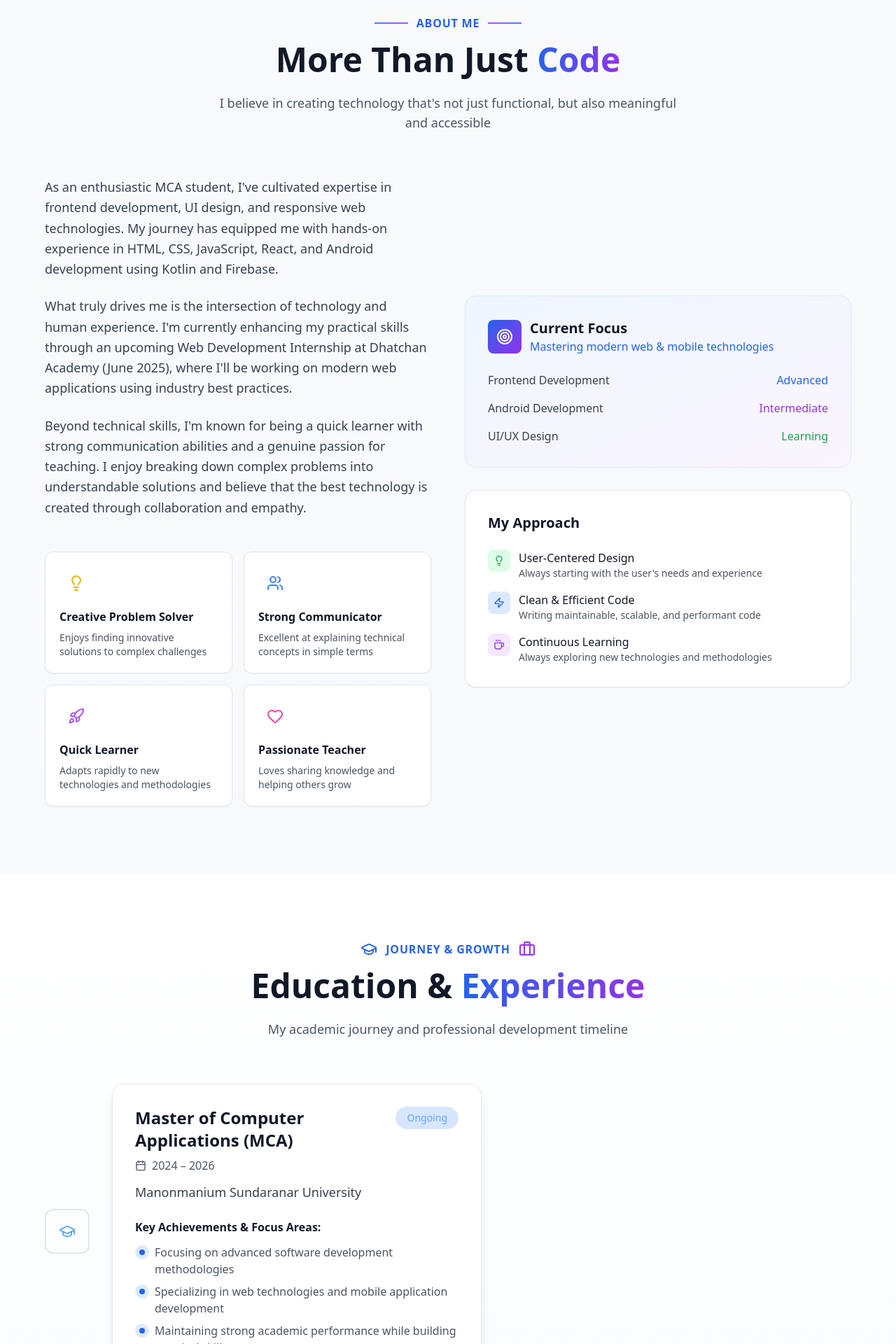
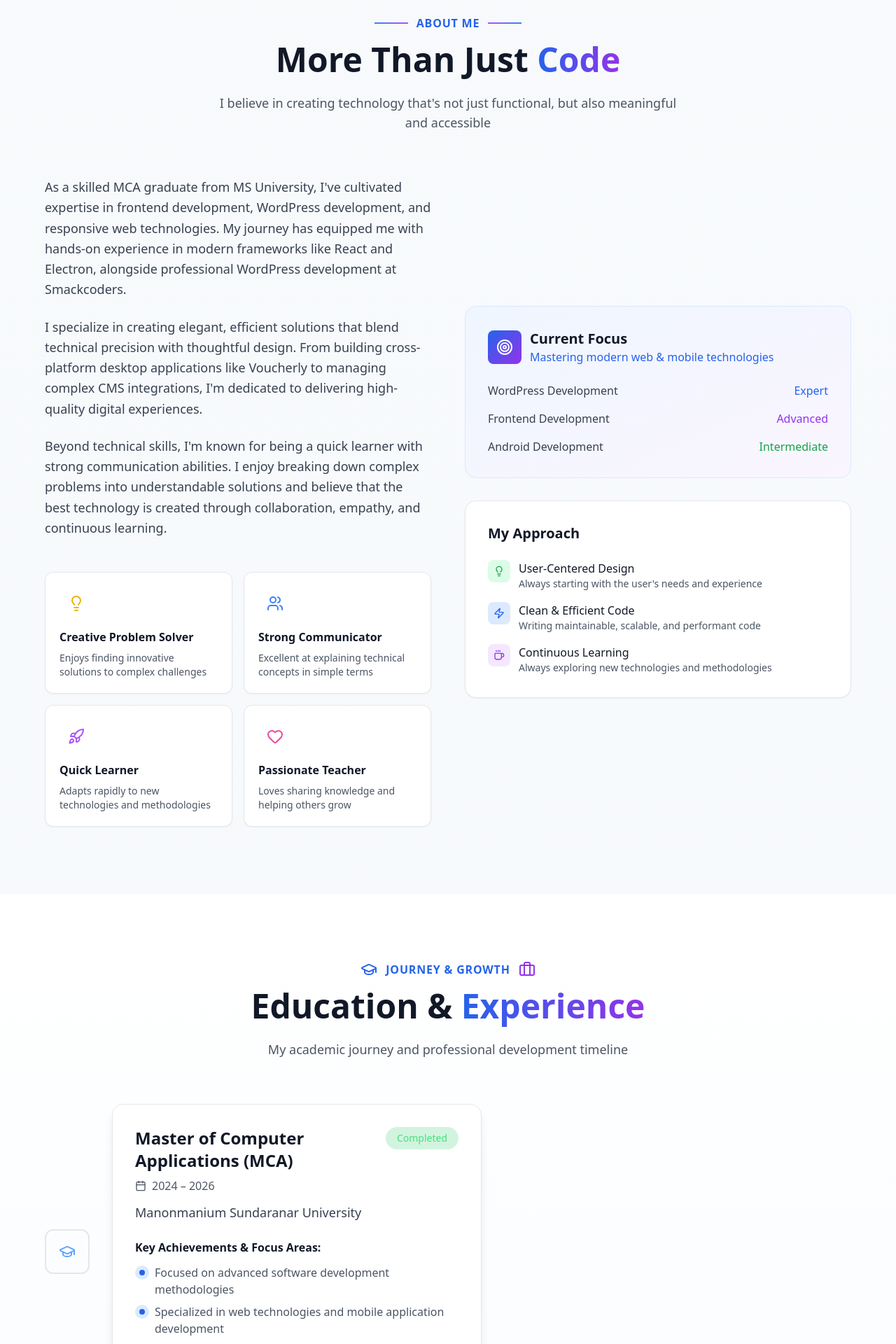
Before and after one commit to AbrahamSamuel2003/portfolio, a React (Vite) app: page / in a window 1280 px wide. Shown: the part 880-2800 px from the top of the page at 70% size. Built offline with nearby package versions, Linux system fonts and the light colour scheme.

Commit message:
Update portfolio: Replace projects with Voucherly and IMS, add Smackcoders internship, update MCA to completed, and refresh resume

```diff
--- a/src/App.jsx
+++ b/src/App.jsx
@@ -36,7 +36,8 @@ import {
   Server,
   BarChart3,
   Smartphone as PhoneIcon,
-  Coffee
+  Coffee,
+  Monitor
 } from "lucide-react";
 
 function App() {
@@ -88,21 +89,38 @@ function App() {
     "Programming Languages": ["Python", "C++", "PHP", "JavaScript", "Kotlin"],
     "Frontend Technologies": ["HTML5", "CSS3", "React", "Tailwind CSS", "FormSubmit"],
     "Mobile & Backend": ["Android", "Kotlin", "Firebase", "MongoDB"],
-    "Tools & Platforms": ["VS Code", "Android Studio", "GitHub", "Git", "Figma"]
+    "Tools & Platforms": ["VS Code", "WordPress", "GitHub", "Android Studio", "Git", "Figma"]
   };
 
   const projects = [
     {
-      title: "E-Commerce Platform",
-      description: "Developed a fully responsive e-commerce website with product listings and contact form using FormSubmit without backend.",
-      technologies: ["HTML", "CSS", "JavaScript", "FormSubmit"],
+      title: "Voucherly – Desktop Invoicing Solution ⭐",
+      description: "Voucherly is a cross-platform desktop application built using Electron and React to provide a lightweight, offline alternative to subscription-based invoicing tools. The application enables users to manage multiple businesses, generate invoices efficiently, and track financial performance through real-time analytics.",
+      technologies: ["Electron", "React", "Node.js", "Vite", "IPC", "JSON Storage"],
+      category: "Desktop",
+      gradient: "from-blue-600 to-indigo-600",
+      details: [
+        "Multi-business management with isolated data and configurations",
+        "Invoice creation with smart search and duplication for recurring billing",
+        "Real-time analytics dashboard for monthly and yearly insights",
+        "Offline-first architecture ensuring complete data privacy",
+        "Desktop-web integration using Electron (Main & Renderer processes)",
+        "Implementing IPC for secure communication between processes"
+      ]
+    },
+    {
+      title: "Intern Management System (IMS)",
+      description: "The Intern Management System (IMS) is a web-based platform designed to streamline the internship lifecycle. It enables administrators and team leads to assign tasks, monitor intern performance, and automate evaluation processes through role-based dashboards.",
+      technologies: ["PHP", "MySQL", "Bootstrap 5", "JavaScript", "AJAX"],
       category: "Web",
-      gradient: "from-blue-500 to-cyan-500",
+      gradient: "from-emerald-500 to-teal-600",
       details: [
-        "Built with vanilla JavaScript for optimal performance",
-        "Implemented responsive design that works seamlessly across all devices",
-        "Integrated FormSubmit for seamless contact form functionality without server setup",
-        "Optimized loading speed with efficient CSS and image optimization"
+        "Role-based dashboards for Admin, Team Lead, and Intern",
+        "Task assignment, submission, and feedback system",
+        "Performance tracking based on completion and deadlines",
+        "Automated evaluation and eligibility tracking",
+        "Implementing role-based authentication and authorization",
+        "Designing relational databases for real-world applications"
       ]
     },
     {
@@ -127,12 +145,12 @@ function App() {
       period: "2024 – 2026",
       icon: GraduationCap,
       color: "text-blue-400",
-      status: "Ongoing",
-      statusColor: "bg-blue-500/20 text-blue-400",
+      status: "Completed",
+      statusColor: "bg-green-500/20 text-green-400",
       achievements: [
-        "Focusing on advanced software development methodologies",
-        "Specializing in web technologies and mobile application development",
-        "Maintaining strong academic performance while building practical skills"
+        "Focused on advanced software development methodologies",
+        "Specialized in web technologies and mobile application development",
+        "Maintained high academic standards and graduated with distinction"
       ]
     },
     {
@@ -150,6 +168,24 @@ function App() {
       ]
     },
     {
+      degree: "WordPress Developer Intern",
+      institution: "Smackcoders",
+      period: "Nov 2024 – Feb 2025",
+      icon: Briefcase,
+      color: "text-indigo-400",
+      status: "Experience Gained",
+      statusColor: "bg-indigo-500/20 text-indigo-400",
+      description: "Completed a WordPress development internship at Smackcoders, where I gained practical experience in building, customizing, and managing websites. Worked with themes, plugins, and basic frontend technologies to create responsive and user-friendly web pages.",
+      achievements: [
+        "Developed and customized WordPress websites using themes and plugins",
+        "Worked with industry-leading plugins like WP Ultimate CSV Importer and AIO Media Library Manager",
+        "Assisted in building responsive layouts using HTML, CSS, and basic JavaScript",
+        "Configured and managed WordPress plugins for enhanced functionality",
+        "Performed website updates, content management, and bug fixes",
+        "Ensured cross-device compatibility and improved UI responsiveness"
+      ]
+    },
+    {
       degree: "Web Development Intern",
       institution: "Dhatchan Academy",
       period: "June 2025",
@@ -162,21 +198,6 @@ function App() {
         "Will be working on modern web frameworks and responsive design",
         "Learning industry best practices for web application development",
         "Collaborating on real-world projects with experienced developers"
-      ]
-    },
-    {
-      degree: "Web Development Intern",
-      institution: "SDW",
-      period: "Completed",
-      icon: Briefcase,
-      color: "text-amber-400",
-      status: "Experience Gained",
-      statusColor: "bg-amber-500/20 text-amber-400",
-      description: "Practical experience in web development technologies and contributed to real-world projects.",
-      achievements: [
-        "Contributed to multiple client projects using HTML, CSS, and JavaScript",
-        "Learned version control and collaborative development workflows",
-        "Implemented responsive designs for various screen sizes"
       ]
     }
   ];
@@ -234,7 +255,7 @@ function App() {
                 <Code2 size={20} className="text-white" />
               </div>
               <div>
-                <span className="text-lg font-bold text-gray-900">Abraham</span>
+                <span className="text-lg font-bold text-gray-900">Abraham Samuel</span>
                 <div className="h-0.5 w-12 bg-gradient-to-r from-blue-600 to-purple-600 rounded-full mt-1" />
               </div>
             </motion.div>
@@ -266,8 +287,8 @@ function App() {
 
             <div className="flex items-center gap-4">
               <motion.a
-                href="./T-Abraham-Samuel-Resume.pdf"
-                download="Abraham-Samuel-Resume.pdf"
+                href="/Abraham_Samuel_T.pdf"
+                download="Abraham_Samuel_T_Resume.pdf"
                 whileHover={{ scale: 1.05 }}
                 whileTap={{ scale: 0.95 }}
                 className="hidden md:flex items-center gap-2 bg-gradient-to-r from-blue-600 to-purple-600 text-white px-5 py-2.5 rounded-lg hover:shadow-lg hover:shadow-blue-500/25 transition-all shadow-md"
@@ -310,8 +331,8 @@ function App() {
                   </button>
                 ))}
                 <a
-                  href="./T-Abraham-Samuel-Resume.pdf"
-                  download="Abraham-Samuel-Resume.pdf"
+                  href="/Abraham_Samuel_T.pdf"
+                  download="Abraham_Samuel_T_Resume.pdf"
                   className="flex items-center justify-center gap-2 w-full bg-gradient-to-r from-blue-600 to-purple-600 text-white px-4 py-3 rounded-lg font-medium mt-4 shadow-md"
                 >
                   <Download size={18} />
@@ -367,7 +388,7 @@ function App() {
 
               {/* Tags */}
               <div className="flex flex-wrap gap-3">
-                {["Frontend Developer", "Android Developer", "UI/UX Enthusiast", "Problem Solver"].map((tag, idx) => (
+              {["Frontend Developer", "WordPress Developer", "Android Developer", "Problem Solver"].map((tag, idx) => (
                   <motion.span
                     key={tag}
                     initial={{ opacity: 0, scale: 0 }}
@@ -512,21 +533,24 @@ function App() {
             >
               <div className="space-y-6">
                 <p className="text-lg text-gray-700 leading-relaxed">
-                  As an enthusiastic MCA student, I've cultivated expertise in frontend development, UI design,
-                  and responsive web technologies. My journey has equipped me with hands-on experience in
-                  HTML, CSS, JavaScript, React, and Android development using Kotlin and Firebase.
+                  As a skilled MCA graduate from MS University, I've cultivated expertise in frontend development,
+                  WordPress development, and responsive web technologies. My journey has equipped me with
+                  hands-on experience in modern frameworks like React and Electron, alongside
+                  professional WordPress development at Smackcoders.
                 </p>
 
                 <p className="text-lg text-gray-700 leading-relaxed">
-                  What truly drives me is the intersection of technology and human experience. I'm currently
-                  enhancing my practical skills through an upcoming Web Development Internship at Dhatchan Academy
-                  (June 2025), where I'll be working on modern web applications using industry best practices.
+                  I specialize in creating elegant, efficient solutions that blend technical precision
+                  with thoughtful design. From building cross-platform desktop applications like
+                  Voucherly to managing complex CMS integrations, I'm dedicated to delivering
+                  high-quality digital experiences.
                 </p>
 
                 <p className="text-lg text-gray-700 leading-relaxed">
-                  Beyond technical skills, I'm known for being a quick learner with strong communication abilities
-                  and a genuine passion for teaching. I enjoy breaking down complex problems into understandable
-                  solutions and believe that the best technology is created through collaboration and empathy.
+                  Beyond technical skills, I'm known for being a quick learner with strong communication
+                  abilities. I enjoy breaking down complex problems into understandable solutions and
+                  believe that the best technology is created through collaboration, empathy, and
+                  continuous learning.
                 </p>
               </div>
 
@@ -570,16 +594,16 @@ function App() {
                 </div>
                 <div className="space-y-4">
                   <div className="flex items-center justify-between">
+                    <span className="text-gray-700">WordPress Development</span>
+                    <span className="text-blue-600 font-medium">Expert</span>
+                  </div>
+                  <div className="flex items-center justify-between">
                     <span className="text-gray-700">Frontend Development</span>
-                    <span className="text-blue-600 font-medium">Advanced</span>
+                    <span className="text-purple-600 font-medium">Advanced</span>
                   </div>
                   <div className="flex items-center justify-between">
                     <span className="text-gray-700">Android Development</span>
-                    <span className="text-purple-600 font-medium">Intermediate</span>
-                  </div>
-                  <div className="flex items-center justify-between">
-                    <span className="text-gray-700">UI/UX Design</span>
-                    <span className="text-green-600 font-medium">Learning</span>
+                    <span className="text-green-600 font-medium">Intermediate</span>
                   </div>
                 </div>
               </div>
@@ -1139,7 +1163,13 @@ function App() {
                     <div className="flex justify-between items-start">
                       <div className="flex items-center gap-4">
                         <div className="w-14 h-14 bg-white/20 backdrop-blur-sm rounded-xl flex items-center justify-center">
-                          {project.category === "Web" ? <Globe className="text-white" size={28} /> : <Smartphone className="text-white" size={28} />}
+                          {project.category === "Web" ? (
+                            <Globe className="text-white" size={28} />
+                          ) : project.category === "Desktop" ? (
+                            <Monitor className="text-white" size={28} />
+                          ) : (
+                            <Smartphone className="text-white" size={28} />
+                          )}
                         </div>
                         <div>
                           <span className="text-white/90 text-sm font-medium">{project.category} Project</span>
```
Also changed, not shown: 2 other files (tests, documents, lock files or other folders).
